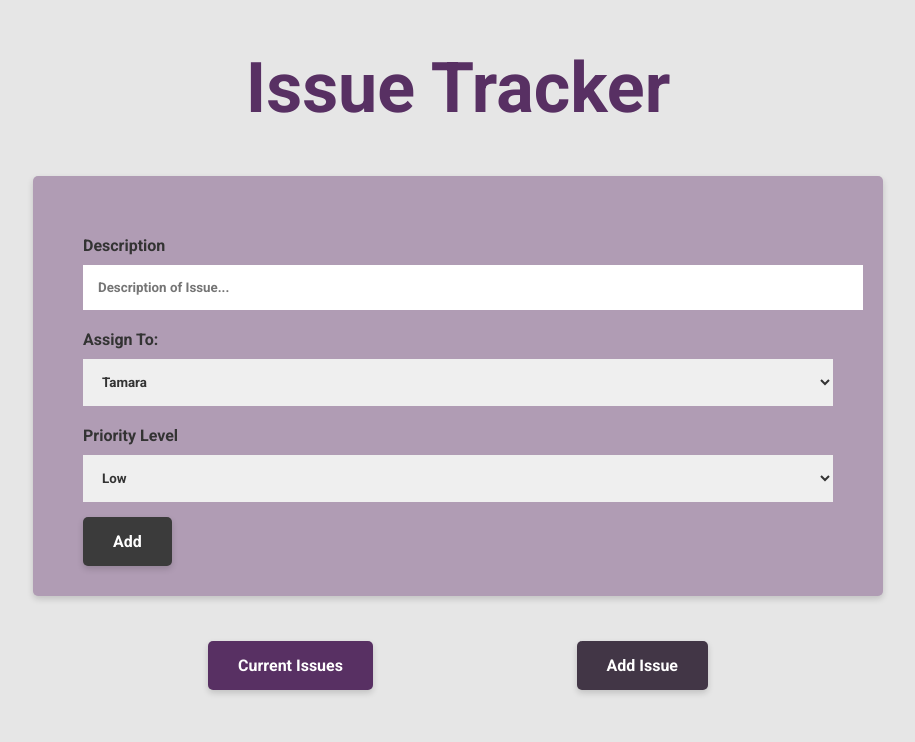
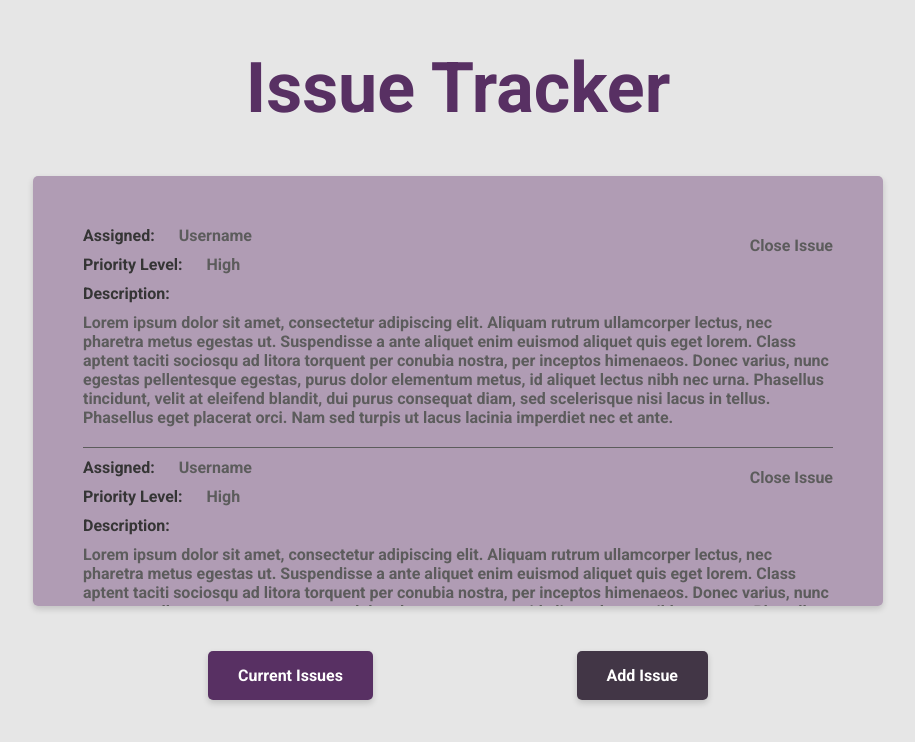
Before and after one commit to jarvistamara/issue-tracker, a React (Create React App) app: page / in a window 1280 px wide. Shown: the top 742 px of the page, without its empty margins (182-1097 px from the left). Built offline with nearby package versions, Linux system fonts and the light colour scheme.

Commit message:
current issues

```diff
--- a/src/App.css
+++ b/src/App.css
@@ -25,7 +25,12 @@ button {
   margin: auto;
   border-radius: 5px;
   padding: 40px 50px 30px;
+  max-height: 360px;
+  overflow: hidden;
+  overflow-y: scroll;
 }
+
+
 
 .view-button {
   border-radius: 5px;
--- a/src/App.js
+++ b/src/App.js
@@ -4,7 +4,7 @@ import CurrentIssue from './components/CurrentIssue/CurrentIssue.js'
 import './App.css';
 
 function App() {
-  const [addIssue, setAddIssue] = useState(true)
+  const [addIssue, setAddIssue] = useState(false)
   return (
     <div className="App">
       <h1>Issue Tracker</h1>
--- a/src/components/CurrentIssue/CurrentIssue.css
+++ b/src/components/CurrentIssue/CurrentIssue.css
@@ -0,0 +1,31 @@
+.current-issues p {
+    text-align: left;
+    color: rgb(53, 53, 53);
+    margin: 10px 0;
+}
+.current-issues p span {
+    display: inline-block;
+    margin-left: 20px;
+}
+
+.current-issues p span, .current-issues .description-text {
+    color: rgb(92, 92, 92);
+}
+
+.current-issues .single-issue {
+    position: relative;
+}
+
+.current-issues .close-issue {
+    position: absolute;
+    top: 0;
+    right: 0;
+    color: rgb(92, 92, 92);
+}
+
+.current-issues hr {
+    border: none;
+    background-color: rgb(92, 92, 92);
+    height: 1px;
+    margin-top: 20px;
+}
--- a/src/components/CurrentIssue/CurrentIssue.js
+++ b/src/components/CurrentIssue/CurrentIssue.js
@@ -5,6 +5,32 @@ const CurrentIssue = () => {
     const [] = useState({})
     return (
         <div className='current-issues'>
+            <div className='single-issue'>
+                <p className='close-issue'>Close Issue</p>
+                <p>Assigned: <span>Username</span></p>
+                <p>Priority Level: <span>High</span></p>
+                <p>Description:</p>
+                <p className='description-text'>Lorem ipsum dolor sit amet, consectetur adipiscing elit. Aliquam rutrum ullamcorper lectus, nec pharetra metus egestas ut. Suspendisse a ante aliquet enim euismod aliquet quis eget lorem. Class aptent taciti sociosqu ad litora torquent per conubia nostra, per inceptos himenaeos. Donec varius, nunc egestas pellentesque egestas, purus dolor elementum metus, id aliquet lectus nibh nec urna. Phasellus tincidunt, velit at eleifend blandit, dui purus consequat diam, sed scelerisque nisi lacus in tellus. Phasellus eget placerat orci. Nam sed turpis ut lacus lacinia imperdiet nec et ante.</p>
+                <hr/>
+            </div>
+
+            <div className='single-issue'>
+                <p className='close-issue'>Close Issue</p>
+                <p>Assigned: <span>Username</span></p>
+                <p>Priority Level: <span>High</span></p>
+                <p>Description:</p>
+                <p className='description-text'>Lorem ipsum dolor sit amet, consectetur adipiscing elit. Aliquam rutrum ullamcorper lectus, nec pharetra metus egestas ut. Suspendisse a ante aliquet enim euismod aliquet quis eget lorem. Class aptent taciti sociosqu ad litora torquent per conubia nostra, per inceptos himenaeos. Donec varius, nunc egestas pellentesque egestas, purus dolor elementum metus, id aliquet lectus nibh nec urna. Phasellus tincidunt, velit at eleifend blandit, dui purus consequat diam, sed scelerisque nisi lacus in tellus. Phasellus eget placerat orci. Nam sed turpis ut lacus lacinia imperdiet nec et ante.</p>
+                <hr/>
+            </div>
+
+            <div className='single-issue'>
+                <p className='close-issue'>Close Issue</p>
+                <p>Assigned: <span>Username</span></p>
+                <p>Priority Level: <span>High</span></p>
+                <p>Description:</p>
+                <p className='description-text'>Lorem ipsum dolor sit amet, consectetur adipiscing elit. Aliquam rutrum ullamcorper lectus, nec pharetra metus egestas ut. Suspendisse a ante aliquet enim euismod aliquet quis eget lorem. Class aptent taciti sociosqu ad litora torquent per conubia nostra, per inceptos himenaeos. Donec varius, nunc egestas pellentesque egestas, purus dolor elementum metus, id aliquet lectus nibh nec urna. Phasellus tincidunt, velit at eleifend blandit, dui purus consequat diam, sed scelerisque nisi lacus in tellus. Phasellus eget placerat orci. Nam sed turpis ut lacus lacinia imperdiet nec et ante.</p>
+                <hr/>
+            </div>
 
         </div>
     )
```
